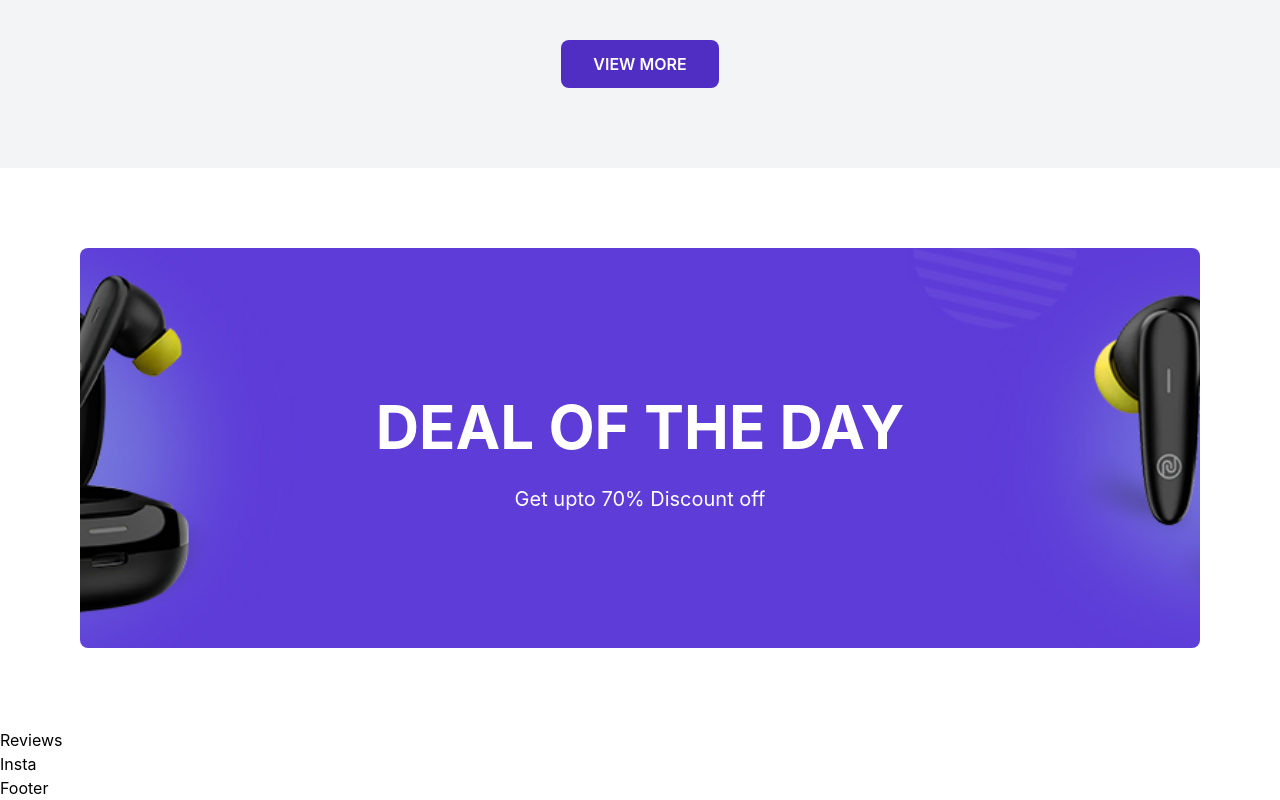
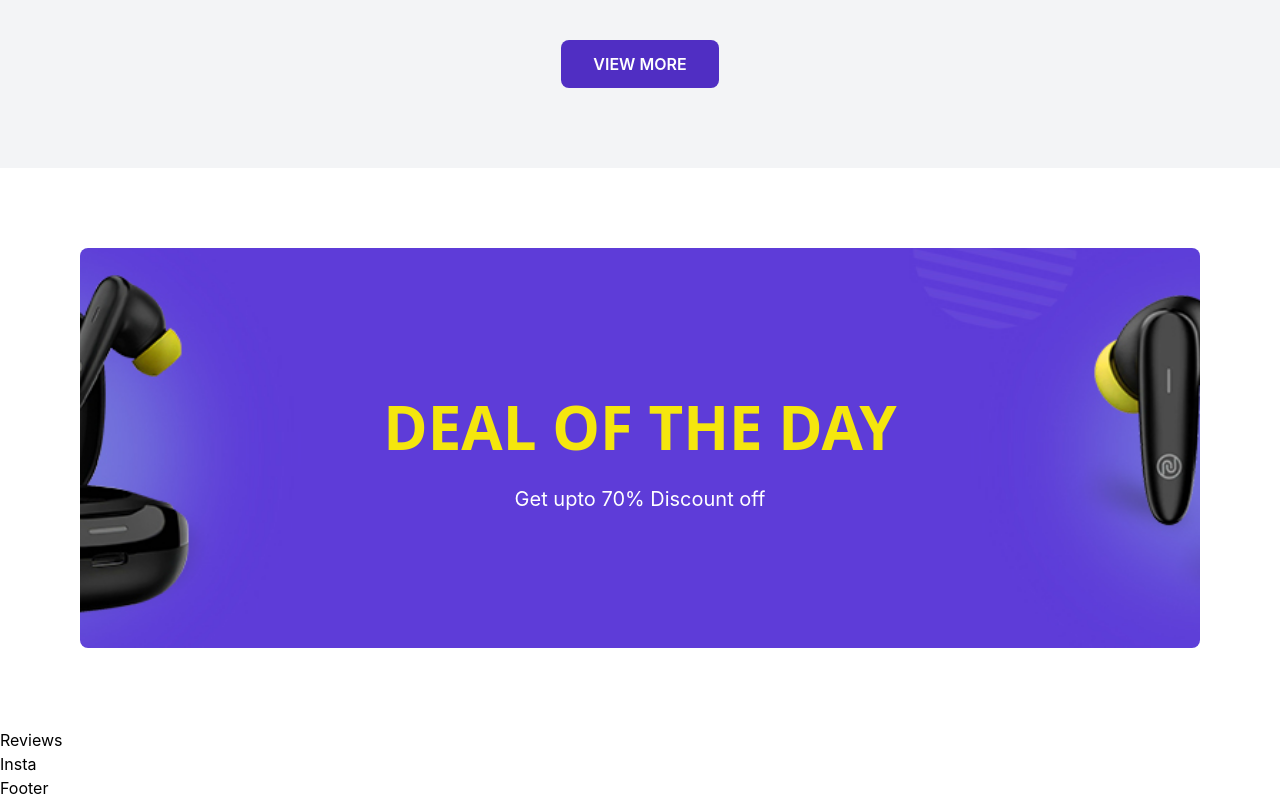
Before and after one commit to miirosadat-dev/Ecommerce-web-app-with-react, a React (Vite) app: page / in a window 1280 px wide. Shown: the part 3044-3844 px from the top of the page. Built offline with nearby package versions, Linux system fonts and the light colour scheme.

Commit message:
Add banner component

```diff
--- a/src/components/Banner.jsx
+++ b/src/components/Banner.jsx
@@ -22,7 +22,7 @@ const Banner = () => {
         className="w-full lg:h-[400px] h-[300px] bg-cover bg-center flex flex-col rounded-lg justify-center items-center gap-3"
         style={{ backgroundImage: `url(${deal})` }}
       >
-        <h1 className="text-white lg:text-[60px] text-[40px] font-bold uppercase">
+        <h1 className="text-themeyellow font-open-sans lg:text-[60px] text-[40px] font-bold uppercase">
           Deal of the Day
         </h1>
         <p className="text-white lg:text-[20px] text-[16px]">
```
